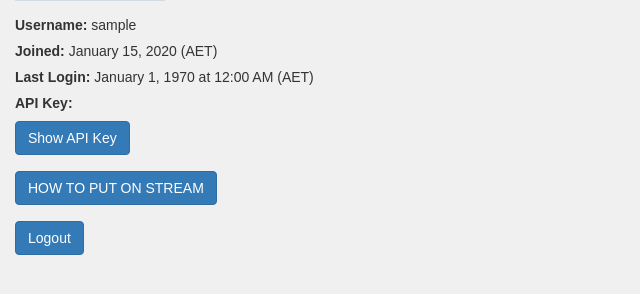
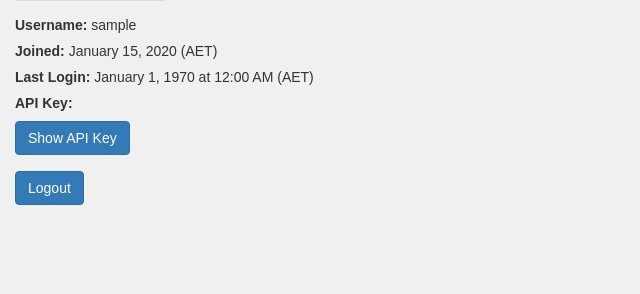
Before and after one commit to YourStreamingTools/YourStreaming.Tools, a PHP site: page /profile.php in a window 1280 px wide. Shown: the part 291-585 px from the top of the page, without its empty margins (0-640 px from the left). Run offline with PHP 8.4, Linux system fonts and the light colour scheme; the visitor is signed in with stand-in values (Sample User, id 1); tables that the repository leaves empty or names only in its code hold one stand-in row (values such as "Sample post"); grey boxes marked "Sample" are stand-in pictures.

Commit message:
Update profile.php

```diff
--- a/profile.php
+++ b/profile.php
@@ -104,8 +104,6 @@ if(!isset($_SESSION["loggedin"]) || $_SESSION["loggedin"] !== true){
     <button type="button" class="btn btn-primary" id="show-api-key">Show API Key</button>
     <button type="button" class="btn btn-primary" id="hide-api-key" style="display:none;">Hide API Key</button>
     <br><br>
-    <button class="btn btn-primary" onclick="showOBSInfo()">HOW TO PUT ON STREAM</button>
-    <br><br>
     <!--<a href="change_password.php" class="btn btn-primary">Change Password</a>-->
     <a href="logout.php" class="btn btn-primary">Logout</a>
 </div>
```
